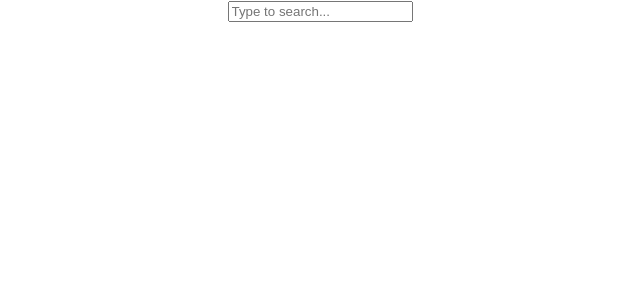
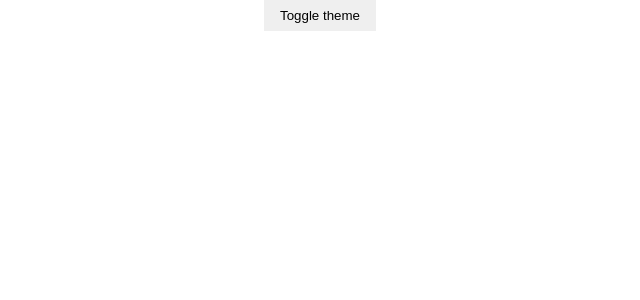
Before and after one commit to anurag-maurya-76/machine-coding, a React (Create React App) app: page / in a window 1280 px wide. Shown: the top 300 px of the page, without its empty margins (320-960 px from the left). Built offline with nearby package versions, Linux system fonts and the light colour scheme.

Commit message:
complete context and redux

```diff
--- a/package.json
+++ b/package.json
@@ -3,6 +3,7 @@
   "version": "0.1.0",
   "private": true,
   "dependencies": {
+    "@reduxjs/toolkit": "^2.8.2",
     "@testing-library/dom": "^10.4.1",
     "@testing-library/jest-dom": "^6.8.0",
     "@testing-library/react": "^16.3.0",
@@ -10,6 +11,7 @@
     "react": "^19.1.1",
     "react-dom": "^19.1.1",
     "react-icons": "^5.5.0",
+    "react-redux": "^9.2.0",
     "react-scripts": "5.0.1",
     "web-vitals": "^2.1.4"
   },
--- a/src/App.js
+++ b/src/App.js
@@ -1,10 +1,10 @@
 import "./App.css";
-import { AutoComplete } from "./components/auto-complete/auto-complete";
+import { ThemeContainer } from "./components/context/styled-component";
 
 function App() {
   return (
     <div className="App">
-      <AutoComplete />
+      <ThemeContainer />
     </div>
   );
 }
--- /dev/null
+++ b/src/components/context/styled-component.css
@@ -0,0 +1,15 @@
+/* styles.css */
+.light {
+  background-color: #fff;
+  color: #333;
+}
+
+.dark {
+  background-color: #121212;
+  color: #fff;
+}
+
+.toggle-button {
+  padding: 8px 16px;
+  border: none;
+}
--- /dev/null
+++ b/src/components/context/styled-component.js
@@ -0,0 +1,21 @@
+import { useContext } from "react";
+import { ThemeContext, ThemeProvider } from "./theme-context";
+import "./styled-component.css";
+function StyledComponent() {
+  const { mode, toggleMode } = useContext(ThemeContext);
+  return (
+    <div className={`${mode}`}>
+      <button className="toggle-button" onClick={toggleMode}>
+        Toggle theme
+      </button>
+    </div>
+  );
+}
+
+export function ThemeContainer() {
+  return (
+    <ThemeProvider>
+      <StyledComponent />
+    </ThemeProvider>
+  );
+}
--- /dev/null
+++ b/src/components/context/theme-context.js
@@ -0,0 +1,15 @@
+import { createContext, useState } from "react";
+
+export const ThemeContext = createContext();
+
+export const ThemeProvider = ({ children }) => {
+  const [mode, setMode] = useState();
+  const toggleMode = () => {
+    setMode((mode) => (mode === "dark" ? "light" : "dark"));
+  };
+  return (
+    <ThemeContext.Provider value={{ mode, toggleMode }}>
+      {children}
+    </ThemeContext.Provider>
+  );
+};
--- /dev/null
+++ b/src/components/redux/index.js
@@ -0,0 +1,6 @@
+import { Provider } from "react-redux";
+import store from "./store";
+
+export function ReduxContainer() {
+  return <Provider store={store}></Provider>;
+}
```
Also changed, not shown: src/components/redux/store/index.js (added, +9 -0 lines), src/components/redux/store/slice/count-slice.js (added, +20 -0 lines), src/components/redux/store/test-component.js (added, +13 -0 lines), 1 other file (tests, documents, lock files or other folders).
